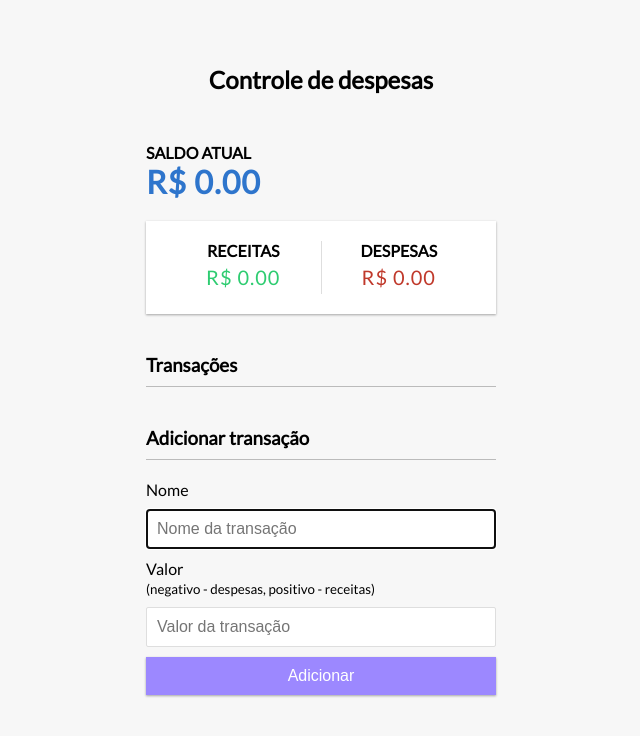
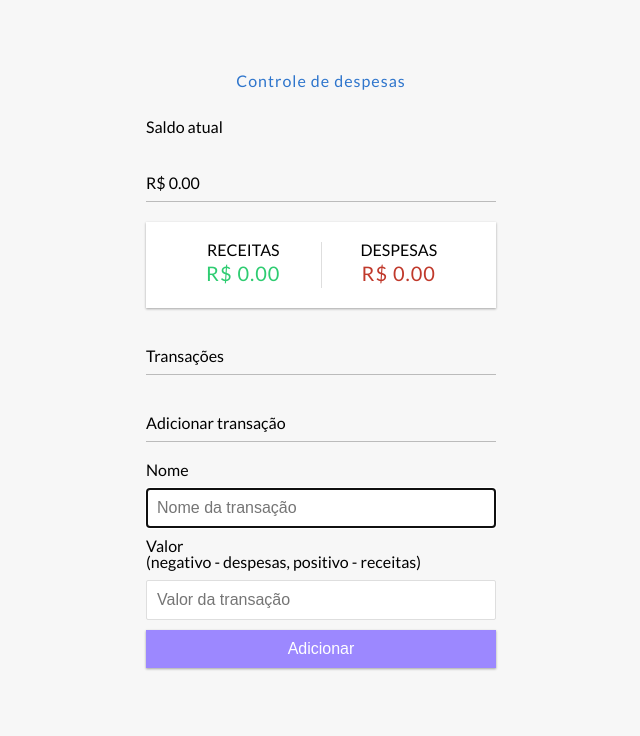
Before and after one commit to LuanDantasCarlos/controle-financeiro, a plain HTML site: page index.html in a window 1280 px wide. Shown: the whole page, without its empty margins (319-959 px from the left). Drawn offline with nearby package versions, Linux system fonts and the light colour scheme.

Commit message:
meu segundo commit

```diff
--- a/index.html
+++ b/index.html
@@ -3,18 +3,18 @@
   <head>
     <meta charset="UTF-8" />
     <meta name="viewport" content="width=device-width, initial-scale=1.0" />
+    <link rel="stylesheet" href="https://cdn.jsdelivr.net/npm/reset-css@5.0.1/reset.min.css">
     <link rel="stylesheet" href="./style.css" />
 
-    <link src="script.js">
     <title>Controle de despesas</title>
   </head>
   <body>
-    <h2>Controle de despesas</h2>
+    <h1>Controle de despesas</h1>
 
     <div class="container">
-      <h4>Saldo atual</h4>
+      <h2>Saldo atual</h2>
 
-      <h1 id="balance" class="balance">R$ 0.00</h1>
+      <h3 id="balance" class="balance">R$ 0.00</h3>
 
       <div class="inc-exp-container">
         <div>
@@ -36,23 +36,22 @@
 
       <h3>Adicionar transação</h3>
 
-      <form id="form">
+      <form name="form" id="form">
         <div class="form-control">
           <label for="text">Nome</label>
-          <input autofocus type="text" id="text" placeholder="Nome da transação" />
+          <input name="text" autofocus type="text" id="text" placeholder="Nome da transação" />
         </div>
 
         <div class="form-control">
           <label for="amount">Valor <br />
             <small>(negativo - despesas, positivo - receitas)</small>
           </label>
-          <input type="number" id="amount" placeholder="Valor da transação" />
+          <input name="amount" type="number" id="amount" placeholder="Valor da transação" />
         </div>
 
         <button class="btn">Adicionar</button>
       </form>
     </div>
-
     <script src="script.js"></script>
   </body>
 </html>
```
